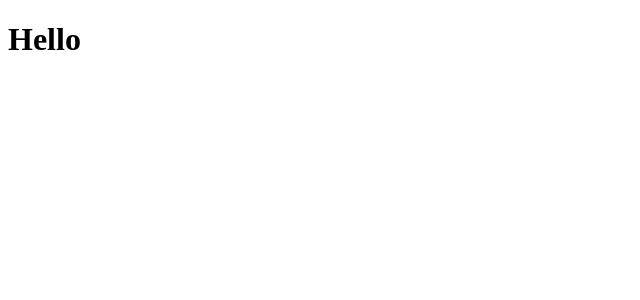
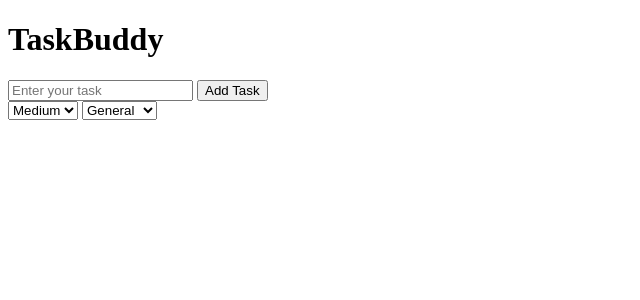
Before and after one commit to MukeshSahaniCS/Taskbuddy, a React (Create React App) app: page / in a window 1280 px wide. Shown: the top 300 px of the page, without its empty margins (0-640 px from the left). Built offline with nearby package versions, Linux system fonts and the light colour scheme.

Commit message:
Task list component added

```diff
--- a/src/App.js
+++ b/src/App.js
@@ -1,7 +1,18 @@
+import { useState } from "react";
+import TaskForm from "./components/TaskForm";
+
 function App() {
+  const [tasks, setTasks] = useState([]);
+  const addTask = (task) => {
+    setTasks([...tasks, task]);
+  };
   return (
     <>
-      <h1>Hello</h1>
+      <div className="App">
+        {" "}
+        <h1>TaskBuddy</h1>
+        <TaskForm addTask={addTask} />
+      </div>
     </>
   );
 }
```
Also changed, not shown: src/components/TaskList.jsx (added, +35 -0 lines), src/components/ProgressTracker.jsx (added).
